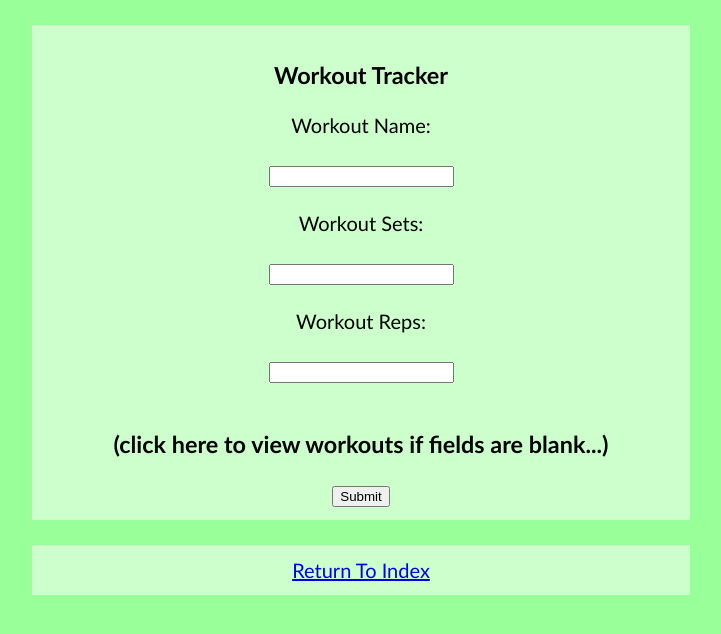
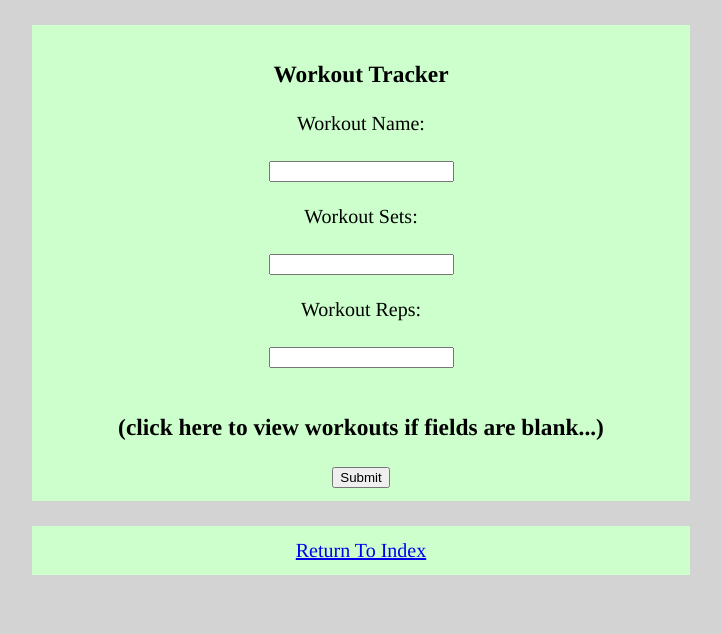
Before and after one commit to HNikkel/HealthTrackerPro, a PHP site: page /workout.php in a window 1280 px wide. Shown: the top 634 px of the page, without its empty margins (279-1000 px from the left). Run offline with PHP 8.4, Linux system fonts and the light colour scheme.

Commit message:
Updated workout.php CSS
Updated workout.php CSS to be more similar to the homepage

```diff
--- a/workout.php
+++ b/workout.php
@@ -14,8 +14,8 @@
         <title>Workout Tracker</title>
         <style>
             body{
-                background-color: #99ff99;
-                font-family: 'Trebuchet MS', sans-serif;
+                background-color: lightgrey;
+                font-family: times;
             }
             form, div, table{
                 text-align: center;
```
